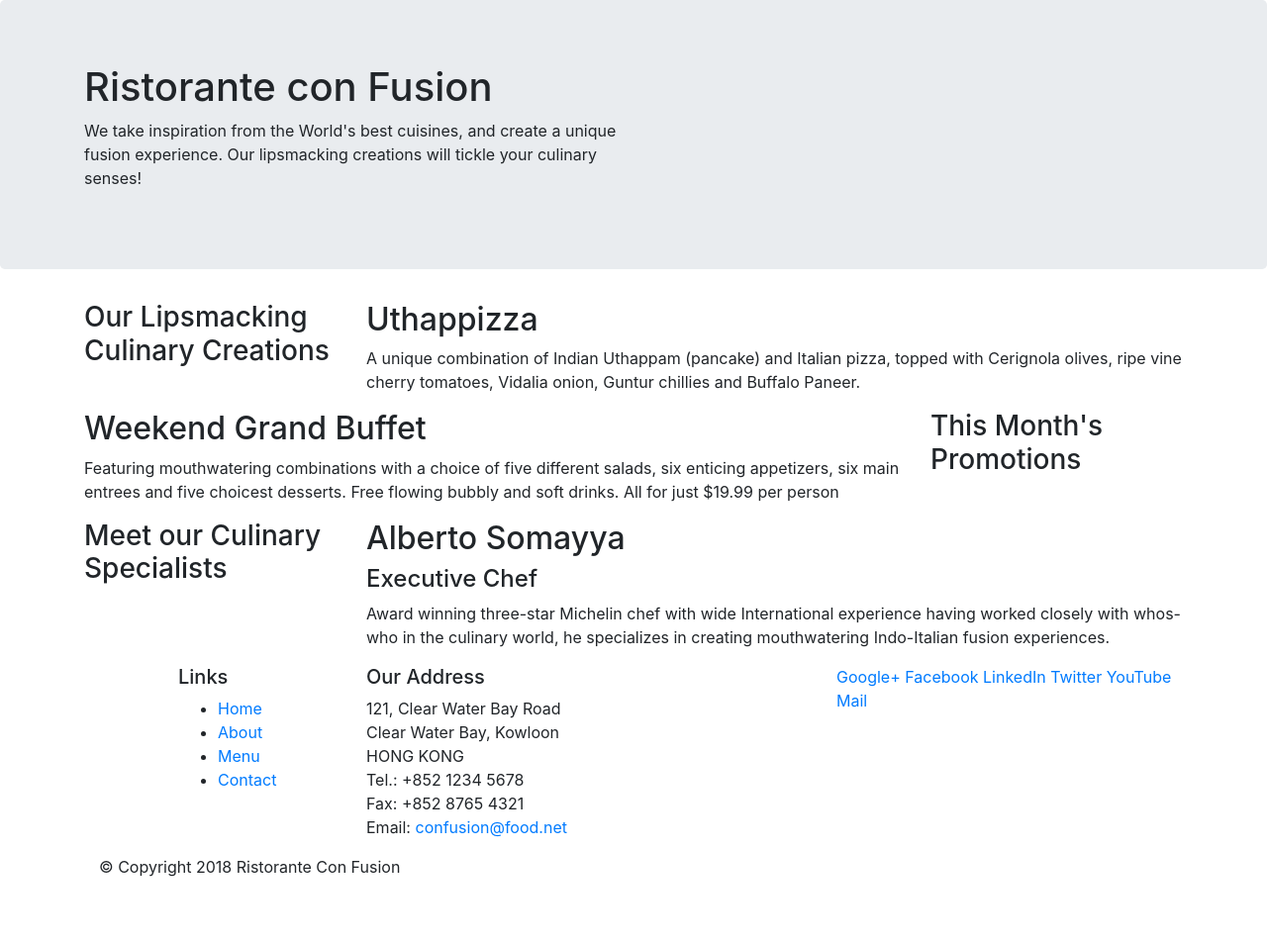
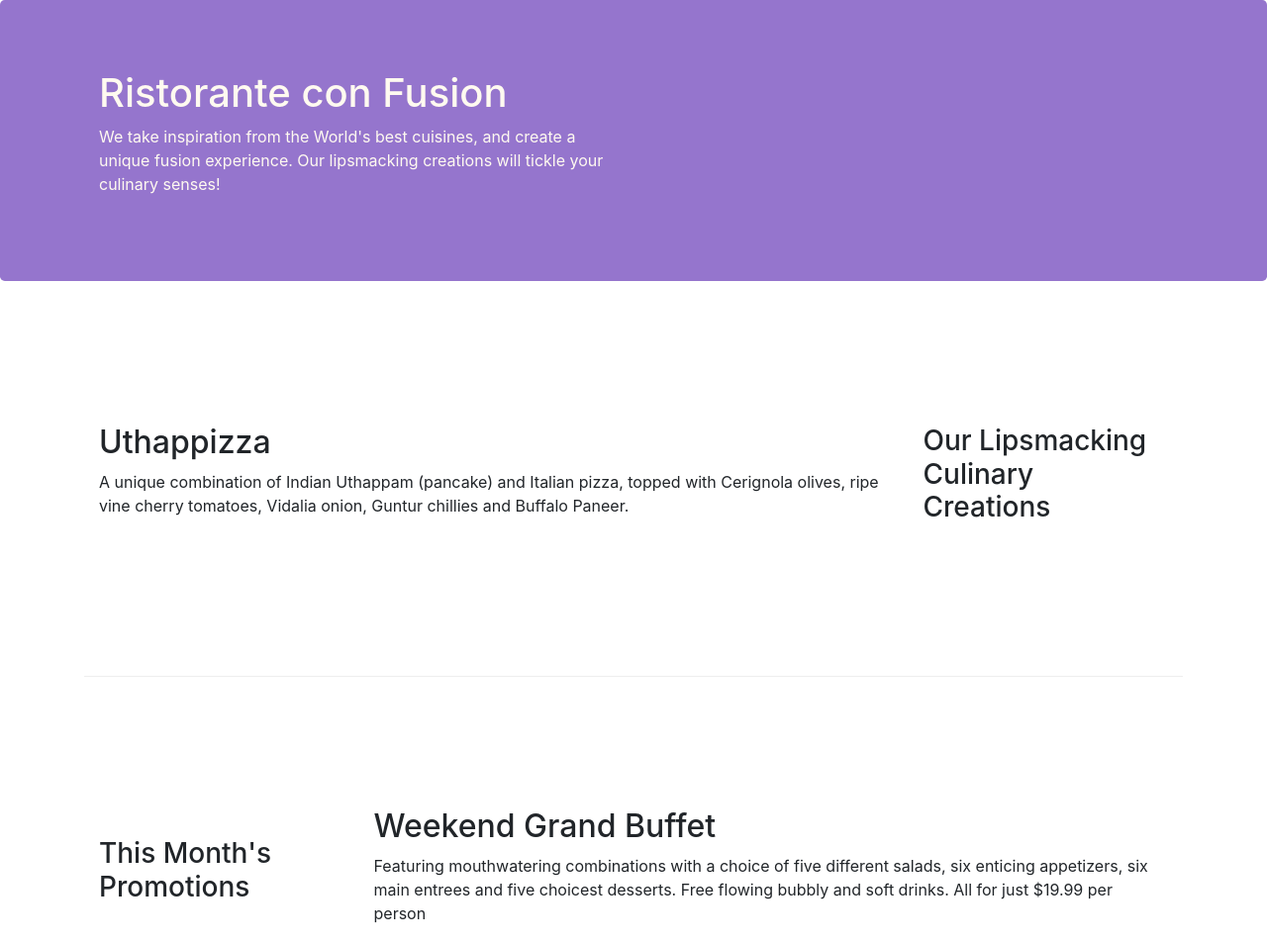
Before and after one commit to DjaMingan/fullstack_mooc, a website: page index.html in a window 1280 px wide. Shown: the top 954 px of the page at 99% size. Before the commit the page ends 904 px from the top, so only its background shows below. Drawn offline with nearby package versions, Linux system fonts and the light colour scheme.

Commit message:
Bootstrap Grid Part 2

```diff
--- /dev/null
+++ b/CSS/styles.css
@@ -0,0 +1,30 @@
+.row-header{
+  margin: 0px auto;
+  padding: 0px auto;
+}
+
+.row-content {
+  margin: 0px auto;
+  padding : 50px 0px 50px 0px;
+  border-bottom: 1px ridge;
+  min-height: 400px;
+}
+
+.footer {
+  background-color: #D1C4E9;
+  margin: 0px auto;
+  padding : 20px 0px 20px 0px;
+}
+
+.jumbotron{
+  padding: 70px 30px 70px 30px;
+  margin : 0px auto;
+  background : #9575CD;
+  color : floralwhite;
+}
+
+.address {
+  font-size: 80%;
+  margin: 0px auto;
+  color :#0F0F0F;
+}
--- a/index.html
+++ b/index.html
@@ -8,6 +8,7 @@
 
   <!-- Bootstrap CSS -->
   <link rel="stylesheet" href="node_modules/bootstrap/dist/css/bootstrap.min.css">
+  <link rel="stylesheet" href="css/styles.css">
 
   <title>Ristorante Con Fusion</title>
 </head>
@@ -16,7 +17,7 @@
 
     <header class="jumbotron">
         <div class="container">
-            <div class="row">
+            <div class="row row-header">
                 <div class="col-12 col-sm-6">
                     <h1>Ristorante con Fusion</h1>
                     <p>We take inspiration from the World's best cuisines, and create a unique fusion experience. Our lipsmacking creations will tickle your culinary senses!</p>
@@ -28,32 +29,32 @@
     </header>
 
     <div class="container">
-        <div class="row">
-            <div class="col-12 col-sm-4 col-md-3">
+        <div class="row row-content align-items-center">
+            <div class="col-12 col-sm-4 order-sm-last col-md-3">
                 <h3>Our Lipsmacking Culinary Creations</h3>
             </div>
-            <div class="col col-sm col-md">
+            <div class="col col-sm order-sm-first col-md">
                 <h2>Uthappizza</h2>
                 <p>A unique combination of Indian Uthappam (pancake) and Italian pizza, topped with Cerignola olives, ripe vine cherry tomatoes, Vidalia onion, Guntur chillies and Buffalo Paneer.</p>
             </div>
         </div>
 
 
-        <div class="row">
-            <div class="col-12 col-sm-4 order-sm-last col-md-3">
+        <div class="row row-content align-items-center">
+            <div class="col-12 col-sm-4 col-md-3">
                 <h3>This Month's Promotions</h3>
             </div>
-            <div class="col col-sm order-sm-first col-md">
+            <div class="col col-sm col-md">
                 <h2>Weekend Grand Buffet</h2>
                 <p>Featuring mouthwatering combinations with a choice of five different salads, six enticing appetizers, six main entrees and five choicest desserts. Free flowing bubbly and soft drinks. All for just $19.99 per person </p>
             </div>
         </div>
 
-        <div class="row">
-            <div class="col-12 col-sm-4 col-md-3">
+        <div class="row row-content align-items-center">
+            <div class="col-12 col-sm-4 order-sm-last col-md-3">
                 <h3>Meet our Culinary Specialists</h3>
             </div>
-            <div class="col col-sm col-md">
+            <div class="col col-sm order-sm-first col-md">
                 <h2>Alberto Somayya</h2>
                 <h4>Executive Chef</h4>
                 <p>Award winning three-star Michelin chef with wide International experience having worked closely with whos-who in the culinary world, he specializes in creating mouthwatering Indo-Italian fusion experiences. </p>
@@ -61,12 +62,12 @@
         </div>
     </div>
 
-    <footer>
+    <footer class="footer">
         <div class="container">
             <div class="row">
                 <div class="col-4 offset-1 col-sm-2">
                     <h5>Links</h5>
-                    <ul>
+                    <ul class="list-unstyled">
                         <li><a href="#">Home</a></li>
                         <li><a href="#">About</a></li>
                         <li><a href="#">Menu</a></li>
@@ -84,8 +85,8 @@
 		              Email: <a href="mailto:confusion@food.net">confusion@food.net</a>
 		           </address>
                 </div>
-                <div class="col-12 col-sm-4">
-                    <div>
+                <div class="col-12 col-sm-4 align-self-center">
+                    <div class="text-center">
                         <a href="http://google.com/+">Google+</a>
                         <a href="http://www.facebook.com/profile.php?id=">Facebook</a>
                         <a href="http://www.linkedin.com/in/">LinkedIn</a>
@@ -95,8 +96,8 @@
                     </div>
                 </div>
            </div>
-           <div class="col-auto">
-                <div>
+           <div class="row justify-content-center">
+                <div class="col-auto">
                     <p>© Copyright 2018 Ristorante Con Fusion</p>
                 </div>
            </div>
```
Also changed, not shown: 1 other file.
